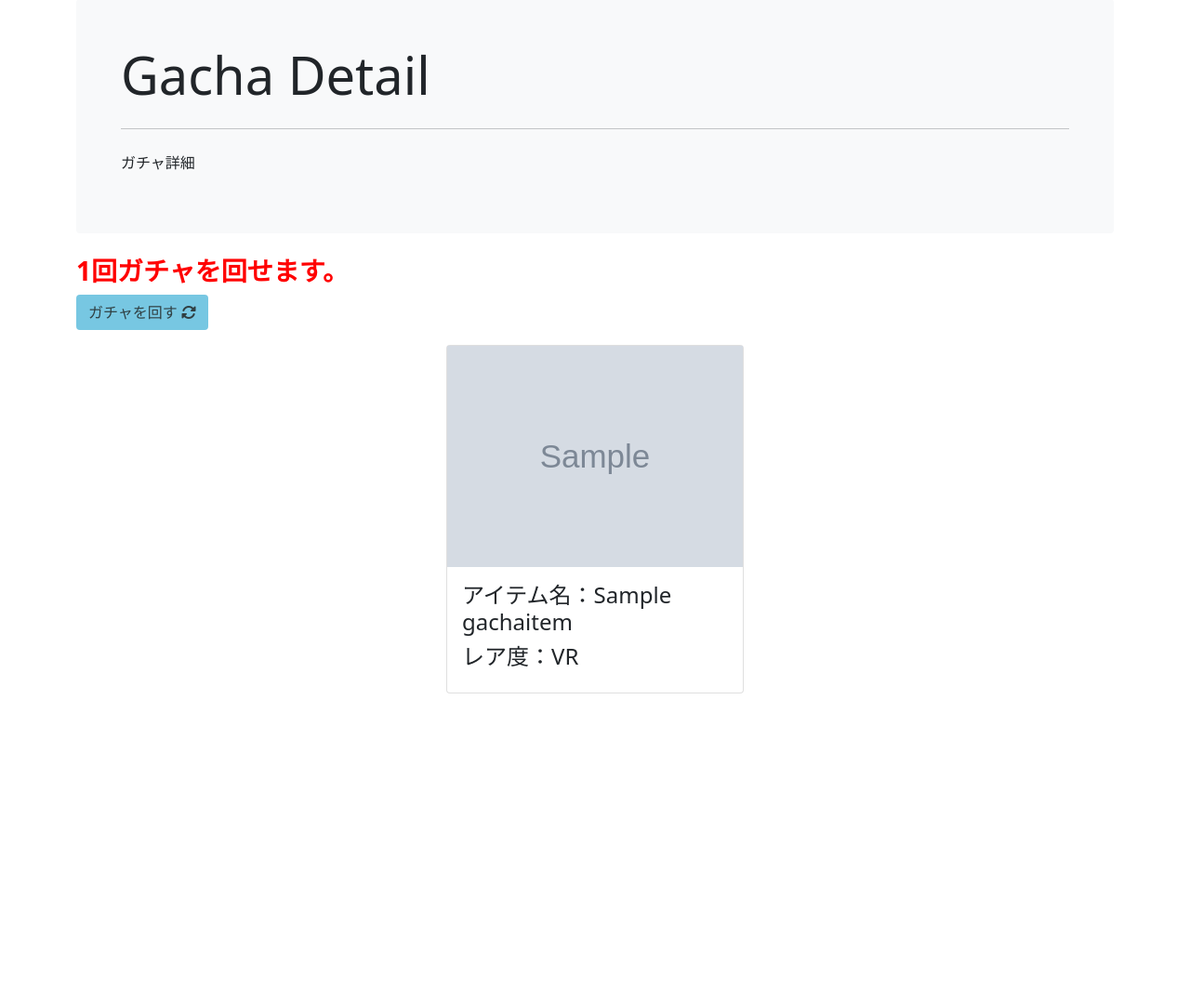
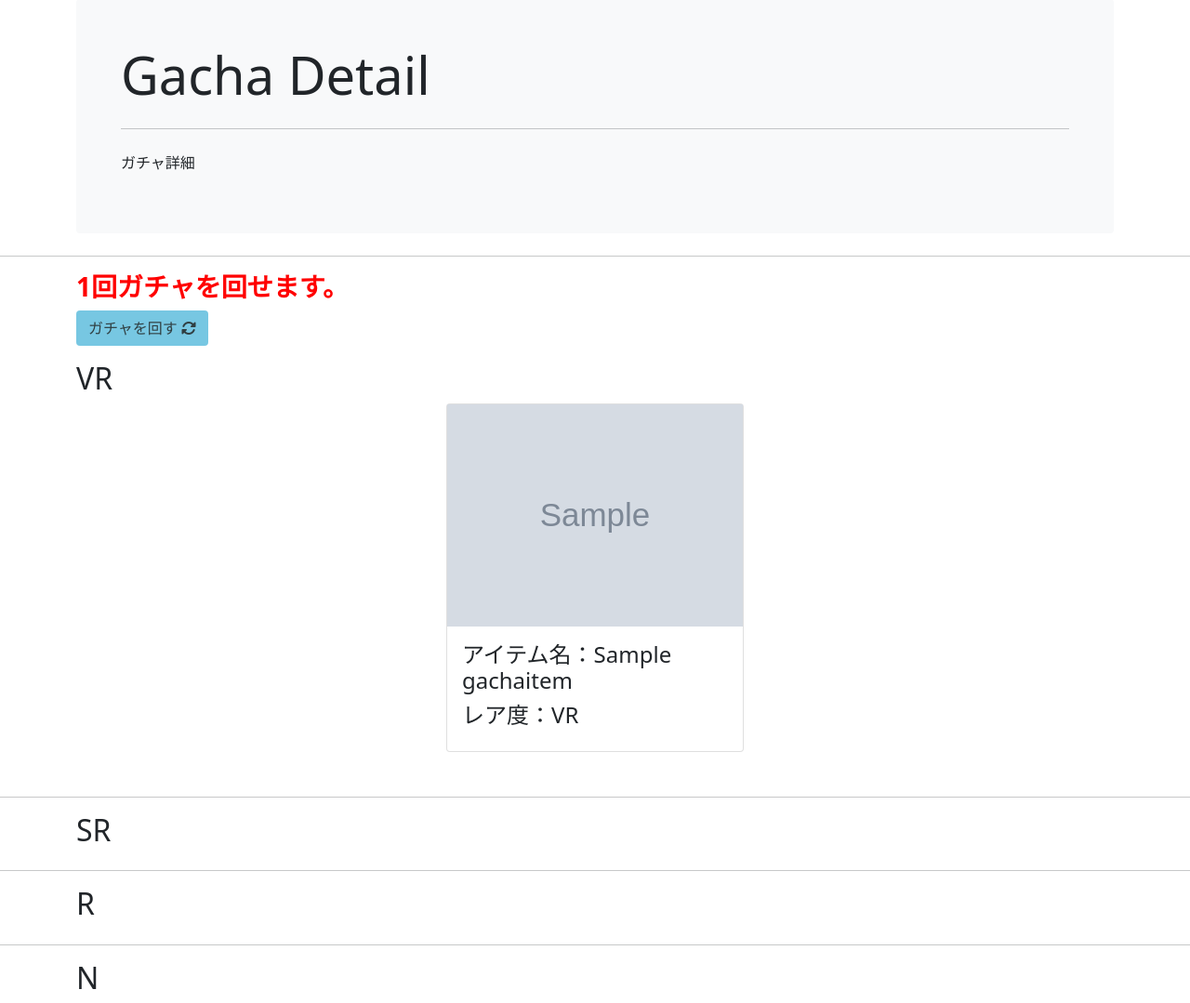
Before and after one commit to cardene777/pycheck, a Django app: a page that uses gacha/templates/gacha/gacha_detail.html in a window 1280 px wide. Shown: the part 81-1160 px from the top of the page at 93% size. Before the commit the page ends 827 px from the top, so only its background shows below. Run offline with Django 3.2, Linux system fonts and the light colour scheme; a user stored in the database is signed in; tables that the repository leaves empty hold one stand-in row (values such as "Sample post"); grey boxes marked "Sample" are stand-in pictures; some libraries are stand-ins or nearby versions.

Commit message:
#27 update display gacha items

```diff
--- a/gacha/templates/gacha/gacha_detail.html
+++ b/gacha/templates/gacha/gacha_detail.html
@@ -12,6 +12,7 @@
       </div>
     </div>
     {% if user.username and message == "NO" %}
+        <hr>
         <div class="container">
             {% if counter.counter > 0 %}
                 <h3 style="color: red; font-weight: bold">{{ counter.counter }}回ガチャを回せます。</h3>
@@ -30,15 +31,67 @@
                 <h3 style="font-weight: bold">スキルチェック結果を新たに登録することでガチャを回すことができます。</h3>
             {% endif %}
         </div>
-        <div class="container-fluid">
+        <div class="container">
+            <h2>VR</h2>
             <div class="row justify-content-center">
-                {% for gacha_item in gacha_items %}
+                {% for gacha_item_VR in gacha_items_VR %}
                     <div class="col-auto one-card" style="margin-bottom: 2rem">
                         <div class="card" style="width: 20rem;">
-                            <img src="{{ gacha_item.image.url }}" class="gacha-title-img" alt="画像です。" height="auto" width="auto">
+                            <img src="{{ gacha_item_VR.image.url }}" class="gacha-title-img" alt="画像です。" height="auto" width="auto">
                             <div class="card-body">
-                                <h4 class="card-title">アイテム名：{{ gacha_item.name }}</h4>
-                                <h4 class="card-title">レア度：{{ gacha_item.rare }}</h4>
+                                <h4 class="card-title">アイテム名：{{ gacha_item_VR.name }}</h4>
+                                <h4 class="card-title">レア度：{{ gacha_item_VR.rare }}</h4>
+                            </div>
+                        </div>
+                    </div>
+                {% endfor %}
+            </div>
+        </div>
+        <hr>
+        <div class="container">
+            <h2>SR</h2>
+            <div class="row justify-content-center">
+                {% for gacha_item_SR in gacha_items_SR %}
+                    <div class="col-auto one-card" style="margin-bottom: 2rem">
+                        <div class="card" style="width: 20rem;">
+                            <img src="{{ gacha_item_SR.image.url }}" class="gacha-title-img" alt="画像です。" height="auto" width="auto">
+                            <div class="card-body">
+                                <h4 class="card-title">アイテム名：{{ gacha_item_SR.name }}</h4>
+                                <h4 class="card-title">レア度：{{ gacha_item_SR.rare }}</h4>
+                            </div>
+                        </div>
+                    </div>
+                {% endfor %}
+            </div>
+        </div>
+        <hr>
+        <div class="container">
+            <h2>R</h2>
+            <div class="row justify-content-center">
+                {% for gacha_item_R in gacha_items_R %}
+                    <div class="col-auto one-card" style="margin-bottom: 2rem">
+                        <div class="card" style="width: 20rem;">
+                            <img src="{{ gacha_item_R.image.url }}" class="gacha-title-img" alt="画像です。" height="auto" width="auto">
+                            <div class="card-body">
+                                <h4 class="card-title">アイテム名：{{ gacha_item_R.name }}</h4>
+                                <h4 class="card-title">レア度：{{ gacha_item_R.rare }}</h4>
+                            </div>
+                        </div>
+                    </div>
+                {% endfor %}
+            </div>
+        </div>
+        <hr>
+        <div class="container">
+            <h2>N</h2>
+            <div class="row justify-content-center">
+                {% for gacha_item_N in gacha_items_N %}
+                    <div class="col-auto one-card" style="margin-bottom: 2rem">
+                        <div class="card" style="width: 20rem;">
+                            <img src="{{ gacha_item_N.image.url }}" class="gacha-title-img" alt="画像です。" height="auto" width="auto">
+                            <div class="card-body">
+                                <h4 class="card-title">アイテム名：{{ gacha_item_N.name }}</h4>
+                                <h4 class="card-title">レア度：{{ gacha_item_N.rare }}</h4>
                             </div>
                         </div>
                     </div>
--- a/gacha/views.py
+++ b/gacha/views.py
@@ -19,11 +19,18 @@ def gacha(requests, username):
 
 def gacha_detail(requests, username, gacha_title):
     message = "NO"
-    gacha_items = GachaItem.objects.filter(title__title=gacha_title)
+    # タイトルに紐づくガチャアイテム取得
+    gacha_items_VR = GachaItem.objects.filter(title__title=gacha_title, rare="VR")
+    gacha_items_SR = GachaItem.objects.filter(title__title=gacha_title, rare="SR")
+    gacha_items_R = GachaItem.objects.filter(title__title=gacha_title, rare="R")
+    gacha_items_N = GachaItem.objects.filter(title__title=gacha_title, rare="N")
     counter = Count.objects.get(username=username)
     params = {
         "message": message,
-        "gacha_items": gacha_items,
+        "gacha_items_VR": gacha_items_VR,
+        "gacha_items_SR": gacha_items_SR,
+        "gacha_items_R": gacha_items_R,
+        "gacha_items_N": gacha_items_N,
         "gacha_title": gacha_title,
         "counter": counter,
     }
```
